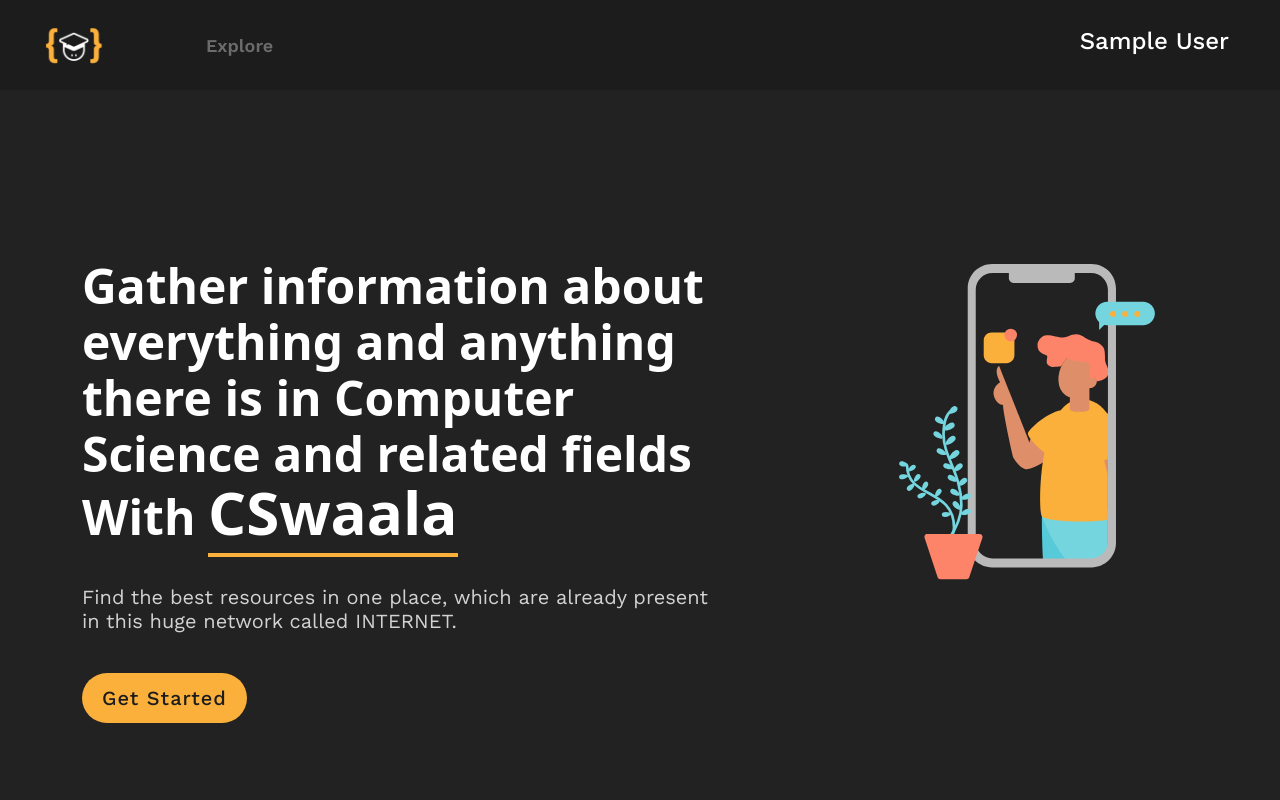
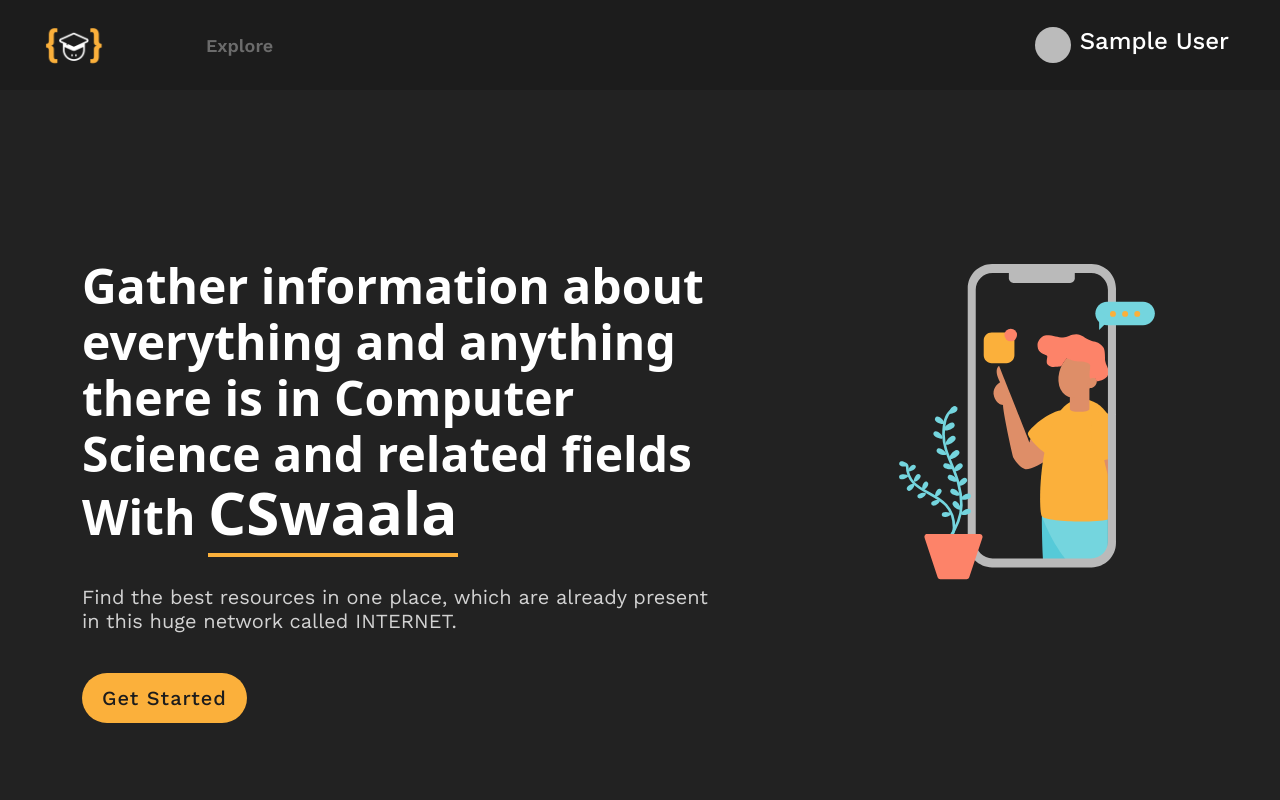
Before and after one commit to CSwala/CSwala-website, a React (Create React App) app: page / in a window 1280 px wide. Shown: the top 800 px of the page. Built offline with nearby package versions, Linux system fonts and the light colour scheme; no server answers; sample sign-in values are in the browser's storage.

Commit message:
More changes

```diff
--- a/src/App.jsx
+++ b/src/App.jsx
@@ -23,10 +23,12 @@
 
   const [onUserLogin, setOnUserLogin] = useState(true);
   const [userName, setUserName] = useState("");
+  const [avatar, setAvatar] = useState("");
   useEffect(()=>{
     onAuthStateChanged(authentication, (user) => {
       if(user){
-        console.log(user.displayName)
+        console.log(user.photoURL)
+        setAvatar(user.photoURL);
         setUserName(user.displayName);
        return  setOnUserLogin(true);
       }
@@ -41,7 +43,7 @@
     return (
       <Suspense fallback={<Preloader />}>
         {location.pathname !== "/404" && (
-          <Header onUserLogin={onUserLogin} userName = {userName} currentRoute={location.pathname} />
+          <Header onUserLogin={onUserLogin} userName = {userName} avatar={avatar} currentRoute={location.pathname} />
         )}
         <Scroll showBelow={200} />
         <Switch>
@@ -66,7 +68,7 @@
     return (
       <Suspense fallback={<Preloader />}>
         {location.pathname !== "/404" && (
-          <Header onUserLogin={onUserLogin} userName = {userName} currentRoute={location.pathname} />
+          <Header onUserLogin={onUserLogin} userName = {userName} avatar={avatar} currentRoute={location.pathname} />
         )}
         <Scroll showBelow={200} />
         <Switch>
--- a/src/components/Header/Header.jsx
+++ b/src/components/Header/Header.jsx
@@ -51,7 +51,12 @@
     username:{
       color:"#fff"
     },
+    signinbutton: {
+        width:"7em",
+        height:"2em",
+        border:"none"
 
+    },
     button__wrapper:{
         padding:"0 2em"
 
@@ -77,6 +82,16 @@
     },
     actions: {
       padding: "10px 0px",
+    },
+    userContainer:{
+        display:"flex",
+        justifyContent:"center",
+        alignItems:"center",
+        gap:".5em"
+    },
+    userAvatar:{
+        width:"2em",
+        borderRadius:"100%"
     },
     link: {
       textDecoration: "none",
@@ -153,13 +168,16 @@
 
       <div className={classes.button__wrapper}>
           {props.onUserLogin? (
-            <h4 className={classes.username} >{props.userName}</h4>
+            <div className={classes.userContainer}>
+              <img className={classes.userAvatar} src={props.avatar} alt="profilephoto" />
+              <h4 className={classes.username} >{props.userName}</h4>
+            </div>
           ) : (
             <Link
                 className={styles.li}
                 to={"/signin"}
               >
-                Sign in
+                <button className={classes.signinbutton}>Sign In</button>
             </Link>
           )}
       </div>
--- a/src/pages/Login/Login.jsx
+++ b/src/pages/Login/Login.jsx
@@ -23,7 +23,7 @@
         const provider = new GithubAuthProvider();
         signInWithPopup(authentication, provider)
         .then((res) => {
-            console.log(res);
+            console.log(res.user);
         })
         .catch((err) => {
             console.log(err);
```
